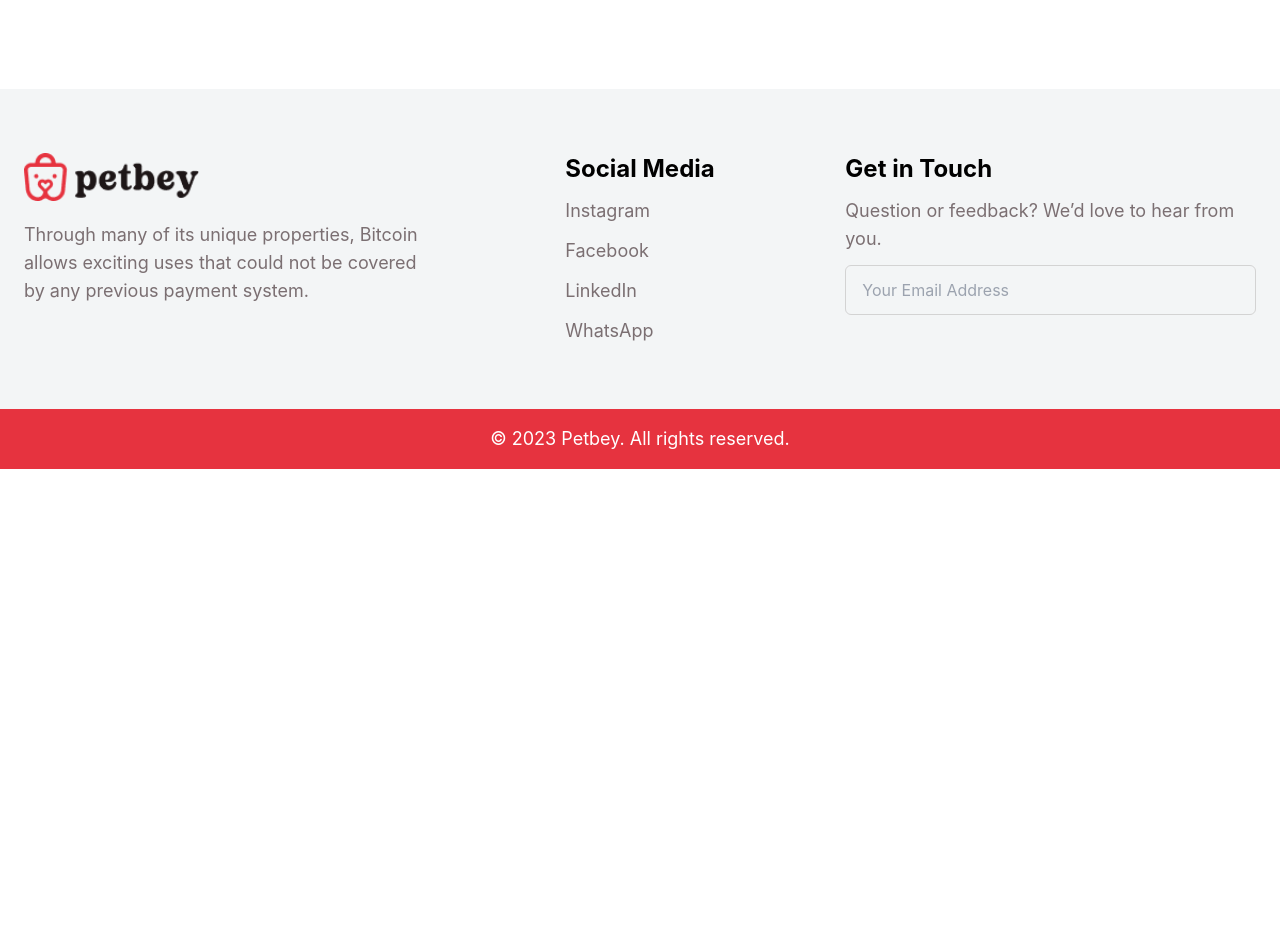
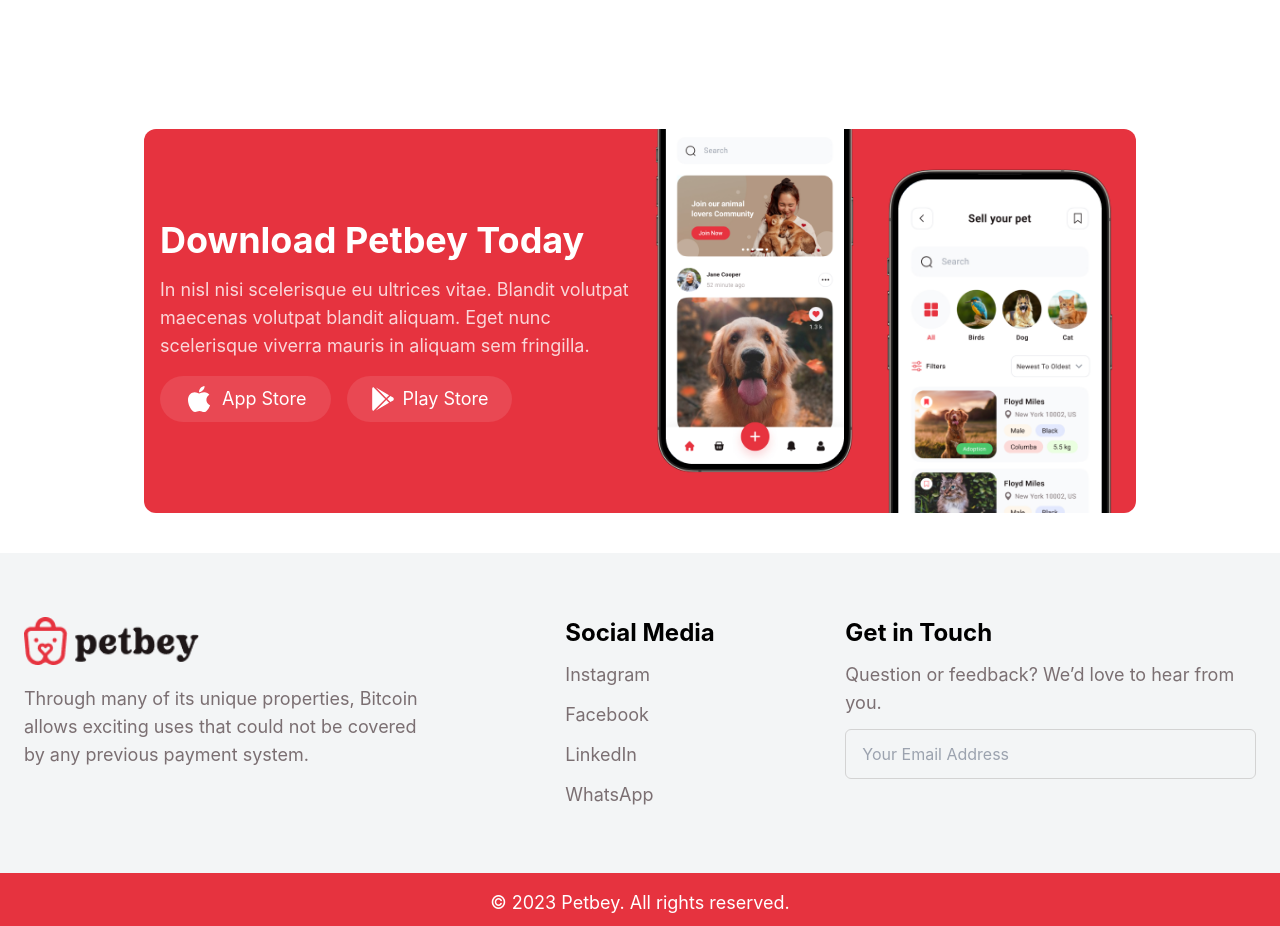
Before and after one commit to dhanush788/petbey, a React (Create React App) app: page / in a window 1280 px wide. Shown: the part 5320-6246 px from the top of the page. Before the commit the page ends 5789 px from the top, so only its background shows below. Built offline with nearby package versions, Linux system fonts and the light colour scheme.

Commit message:
hero7 added

```diff
--- a/src/App.js
+++ b/src/App.js
@@ -9,6 +9,7 @@
 import PrivacyPolicy from './pages/Privacy';
 import TermsAndConditions from './pages/Terms';
 import Delete from './pages/Delete';
+import Hero7 from './components/Hero7';
 
 function App() {
   return (
@@ -21,6 +22,7 @@
               <>
                 <Navbar />
                 <Home />
+                <Hero7/>
                 <Footer />
               </>
             }
@@ -31,6 +33,7 @@
               <>
                 <Navbar />
                 <Contact />
+                <Hero7/>
                 <Footer />
               </>
             }
```
